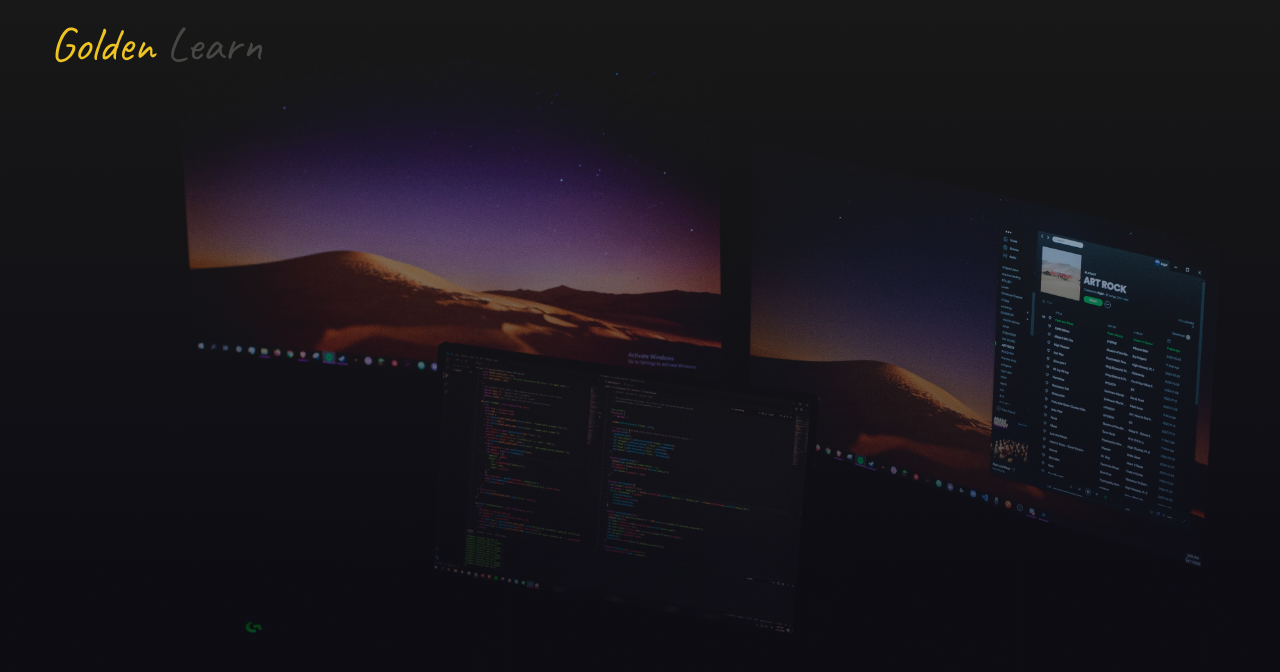
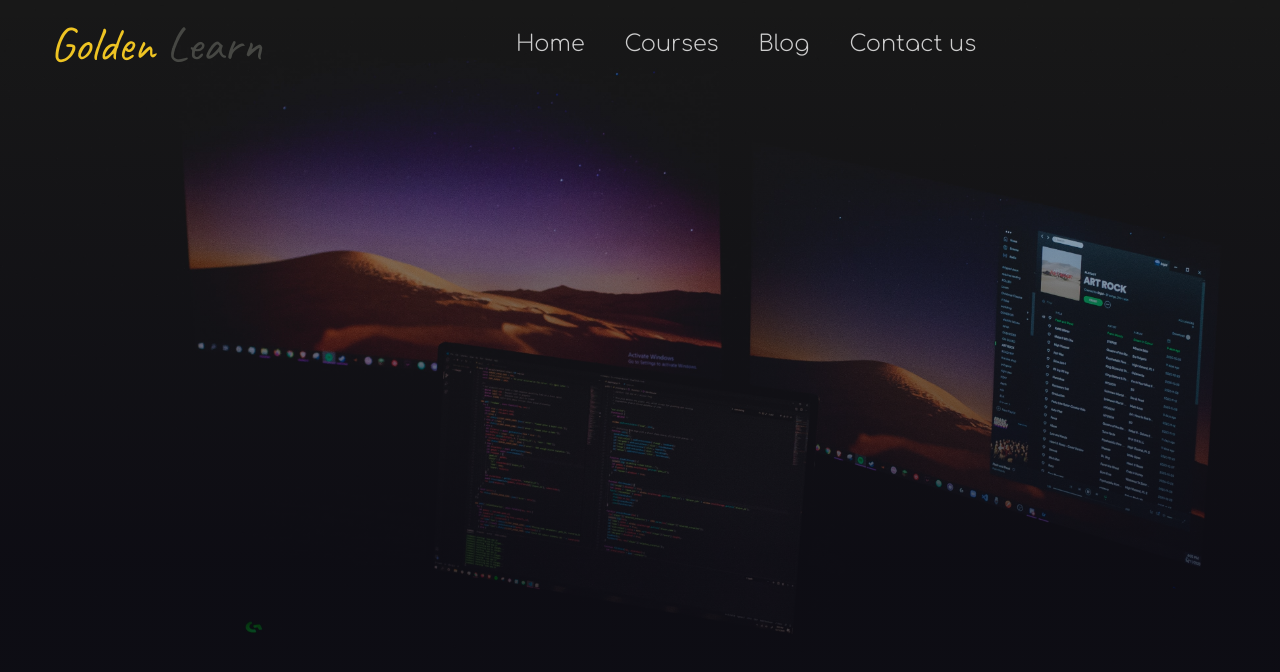
Before and after one commit to Banana021s/Golden-Learn, a React (Create React App) app: page / in a window 1280 px wide. Shown: the top 672 px of the page. Built offline with nearby package versions, Linux system fonts and the light colour scheme.

Commit message:
Create NavItems Component File
fix align-items children of navbar, add two colors

```diff
--- /dev/null
+++ b/src/Components/NavItems/NavItems.css
@@ -0,0 +1,12 @@
+.Navbar-nav {
+    display: flex;
+    column-gap: 40px;
+}
+.Nav-item {
+
+}
+.Nav-item a {
+    text-decoration: none;
+    color: var(--white-400);
+    font-size: 1.4rem;
+}
--- /dev/null
+++ b/src/Components/NavItems/NavItems.js
@@ -0,0 +1,14 @@
+import "./NavItems.css"
+
+function NavItems() {
+    return (
+        <ul className="Navbar-nav">
+            <li className="Nav-item"><a href="">Home</a></li>
+            <li className="Nav-item"><a href="">Courses</a></li>
+            <li className="Nav-item"><a href="">Blog</a></li>
+            <li className="Nav-item"><a href="">Contact us</a></li>
+        </ul>
+    )
+}
+
+export default NavItems
--- a/src/Components/Navbar/Navbar.css
+++ b/src/Components/Navbar/Navbar.css
@@ -1,6 +1,7 @@
 .Navbar {
     display: flex;
     justify-content: space-between;
+    align-items: center;
 }
 .Nav-logo {
     font-size: 3rem;
--- a/src/Components/Navbar/Navbar.js
+++ b/src/Components/Navbar/Navbar.js
@@ -1,9 +1,12 @@
 import "./Navbar.css"
+import NavItems from "./../NavItems/NavItems"
 
 function Navbar() {
     return (
         <nav className="Navbar">
             <h1 className="Nav-logo Caveat-font">Golden <span>Learn</span> </h1>
+            <NavItems />
+            <div></div>
         </nav>
     )
 }
--- a/src/index.css
+++ b/src/index.css
@@ -3,6 +3,8 @@
 @import url('css-reset.css');
 
 :root {
+  --white-100: #ffffff;
+  --white-400: #cdcdcd;
   --dark-900: #090812;
   --dark-800: #464743;
   --gold-400: #EEC423;
```
